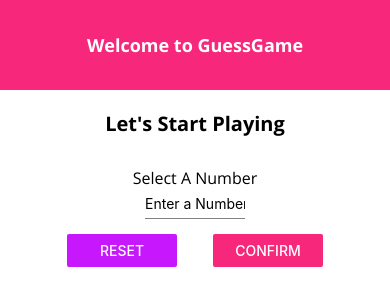
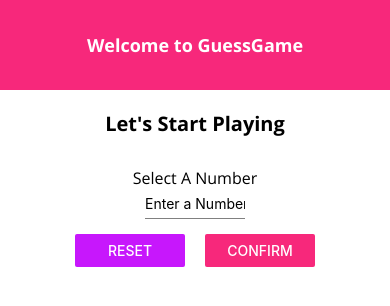
Before and after one commit to wjlee2020/GuessGame, a React Native app: screen / in a window 390 px wide. Shown: the top 306 px of the page. Built offline with nearby package versions, Linux system fonts and the light colour scheme.

Commit message:
Update BeginGameScreen.js
changing button holder on the game screen: set minWidth to 300 and default width 80%.

```diff
--- a/screens/BeginGameScreen.js
+++ b/screens/BeginGameScreen.js
@@ -115,8 +115,8 @@ const style = StyleSheet.create({
         fontFamily: "open-sans-bold",
     },
     inputContainer: {
-        width: 300,
-        maxWidth: "80%",
+        width: "80%",
+        minWidth: 300,
         alignItems: "center",
     },
 
@@ -139,5 +139,7 @@ const style = StyleSheet.create({
     },
     button: {
         width: 110,
+        marginRight: "auto",
+        marginLeft: "auto",
     },
 });
```
